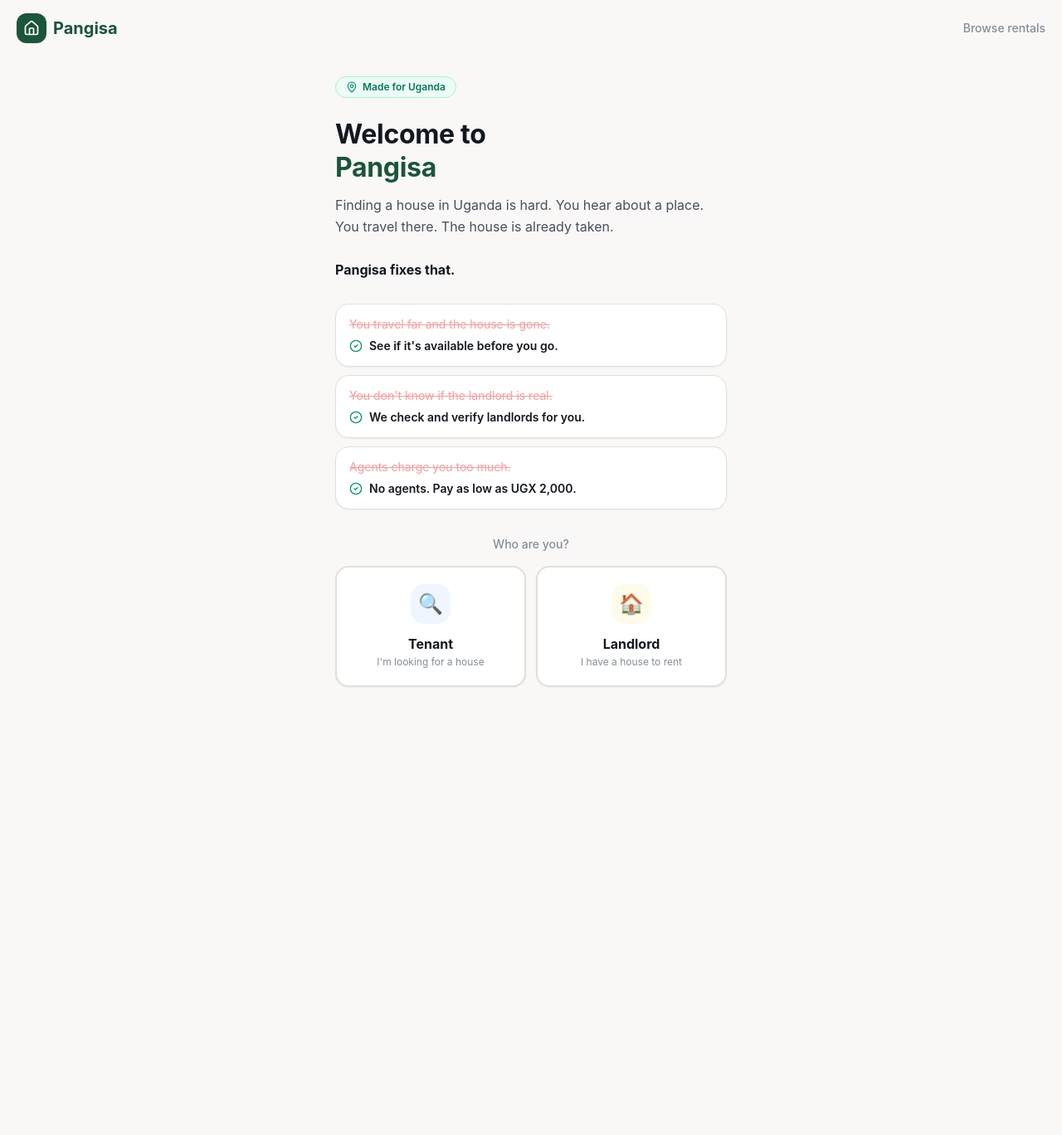
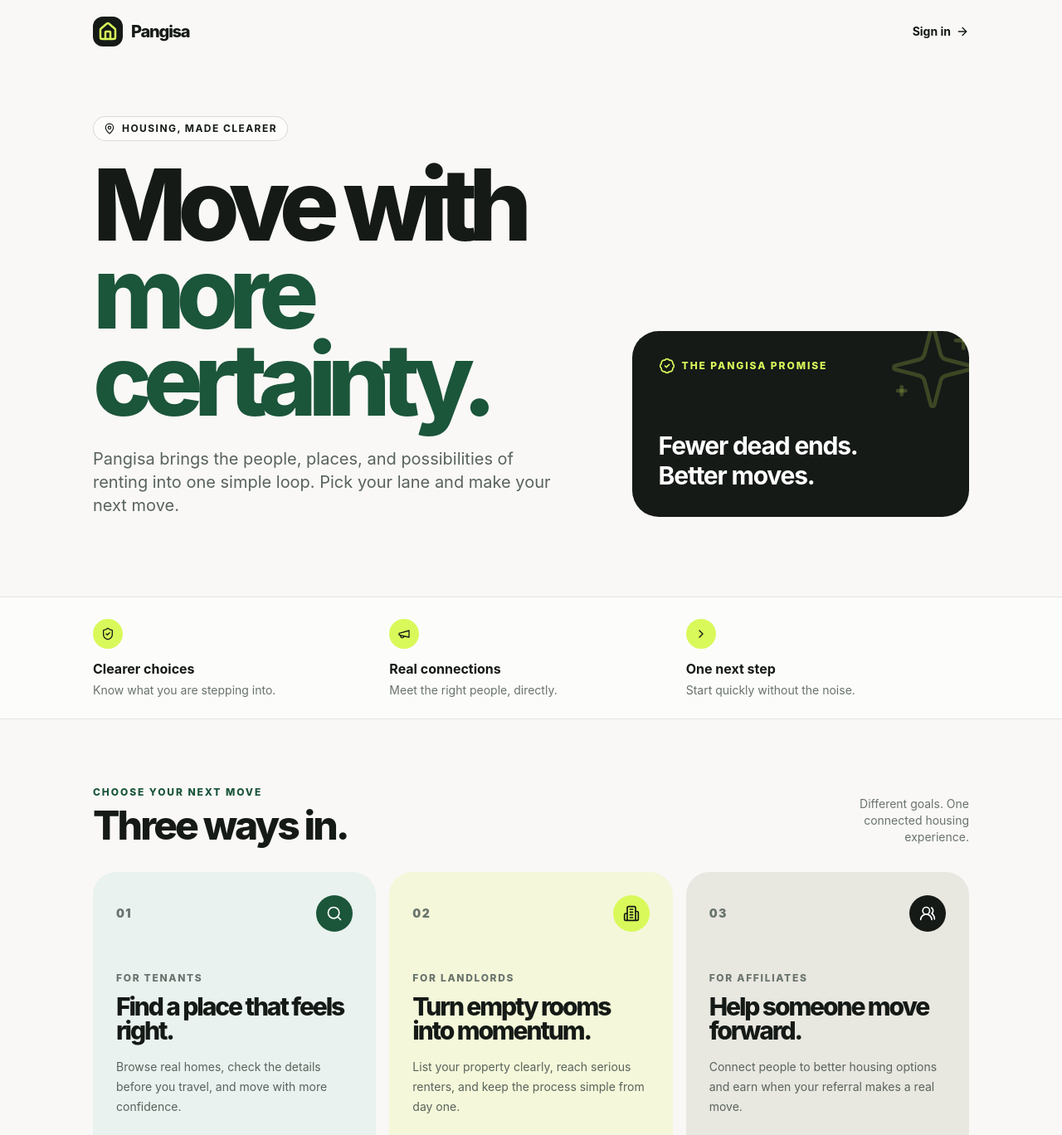
Before and after one commit to De2002/Pangisa, a React (Vite) app: page / in a window 1280 px wide. Shown: the top 1368 px of the page at 83% size. Before the commit the page ends 868 px from the top, so only its background shows below. Built offline with nearby package versions, Linux system fonts and the light colour scheme.

Commit message:
feat: enhance Welcome page with new icons and journey sections
Co-authored-by: De2002 <105716057+De2002@users.noreply.github.com>

```diff
--- a/src/pages/Welcome.tsx
+++ b/src/pages/Welcome.tsx
@@ -1,7 +1,55 @@
 import { useEffect } from "react";
-import { useNavigate, Link } from "react-router-dom";
-import { Home, MapPin, CheckCircle2 } from "lucide-react";
+import { Link, useNavigate } from "react-router-dom";
+import {
+  ArrowRight,
+  BadgeCheck,
+  Building2,
+  ChevronRight,
+  Home,
+  MapPin,
+  Megaphone,
+  Search,
+  ShieldCheck,
+  Sparkles,
+  UsersRound,
+} from "lucide-react";
 import { useAuth } from "@/hooks/useAuth";
+
+const journeys = [
+  {
+    number: "01",
+    label: "For tenants",
+    title: "Find a place that feels right.",
+    body: "Browse real homes, check the details before you travel, and move with more confidence.",
+    action: "Find a home",
+    href: "/browse",
+    icon: Search,
+    accent: "bg-[hsl(var(--brand-primary))] text-white",
+    soft: "bg-[#E9F2EE]",
+  },
+  {
+    number: "02",
+    label: "For landlords",
+    title: "Turn empty rooms into momentum.",
+    body: "List your property clearly, reach serious renters, and keep the process simple from day one.",
+    action: "List my property",
+    href: "/onboarding?role=landlord",
+    icon: Building2,
+    accent: "bg-[#D9F95A] text-[#141A17]",
+    soft: "bg-[#F4F7D9]",
+  },
+  {
+    number: "03",
+    label: "For affiliates",
+    title: "Help someone move forward.",
+    body: "Connect people to better housing options and earn when your referral makes a real move.",
+    action: "Join as an affiliate",
+    href: "/affiliate",
+    icon: UsersRound,
+    accent: "bg-[#151A17] text-white",
+    soft: "bg-[#E8E7E0]",
+  },
+];
 
 export default function Welcome() {
   const navigate = useNavigate();
@@ -16,110 +64,118 @@ export default function Welcome() {
   if (loading) {
     return (
       <div className="min-h-screen bg-[hsl(var(--bg-warm))] flex items-center justify-center">
-        <div className="w-8 h-8 border-2 border-[hsl(var(--brand-primary))] border-t-transparent rounded-full animate-spin" />
+        <div className="h-8 w-8 animate-spin rounded-full border-2 border-[hsl(var(--brand-primary))] border-t-transparent" />
       </div>
     );
   }
 
   return (
-    <div className="min-h-screen bg-[hsl(var(--bg-warm))] flex flex-col">
-      {/* Top bar */}
-      <div className="flex items-center justify-between px-5 py-4">
-        <div className="flex items-center gap-2">
-          <div className="w-9 h-9 rounded-xl bg-[hsl(var(--brand-primary))] flex items-center justify-center shadow-sm">
-            <Home className="w-5 h-5 text-white" />
+    <main className="min-h-screen overflow-hidden bg-[hsl(var(--bg-warm))] text-[#151A17]">
+      <header className="mx-auto flex w-full max-w-6xl items-center justify-between px-5 py-5 sm:px-8 lg:px-12">
+        <Link to="/" className="flex items-center gap-2.5" aria-label="Pangisa home">
+          <span className="flex size-9 items-center justify-center rounded-xl bg-[#151A17] text-[#D9F95A]">
+            <Home className="size-4.5" strokeWidth={2.5} />
+          </span>
+          <span className="font-display text-xl font-extrabold tracking-[-0.06em]">Pangisa</span>
+        </Link>
+        <Link
+          to="/auth?mode=login"
+          className="inline-flex items-center gap-1.5 text-sm font-bold text-[#151A17] transition-opacity hover:opacity-60"
+        >
+          Sign in <ArrowRight className="size-4" />
+        </Link>
+      </header>
+
+      <section className="mx-auto grid w-full max-w-6xl gap-10 px-5 pb-14 pt-8 sm:px-8 sm:pt-16 lg:grid-cols-[1.2fr_0.8fr] lg:items-end lg:px-12 lg:pb-24">
+        <div>
+          <div className="mb-6 inline-flex items-center gap-2 rounded-full border border-[#151A17]/15 bg-white/60 px-3 py-1.5 text-xs font-bold uppercase tracking-[0.12em] text-[#151A17]">
+            <MapPin className="size-3.5" />
+            Housing, made clearer
           </div>
-          <span className="text-xl font-bold text-[hsl(var(--brand-primary))]">Pangisa</span>
-        </div>
-        <Link
-          to="/browse"
-          className="text-sm font-medium text-[hsl(var(--text-muted))] hover:text-[hsl(var(--brand-primary))] transition-colors"
-        >
-          Browse rentals
-        </Link>
-      </div>
-
-      <div className="flex-1 flex flex-col justify-between px-5 pb-10 max-w-lg mx-auto w-full">
-
-        {/* Welcome */}
-        <div className="mt-6">
-          <div className="inline-flex items-center gap-1.5 bg-emerald-50 border border-emerald-200 rounded-full px-3 py-1 mb-6">
-            <MapPin className="w-3.5 h-3.5 text-emerald-600" />
-            <span className="text-xs font-semibold text-emerald-700">Made for Uganda</span>
-          </div>
-
-          <h1 className="text-[2rem] font-bold text-[hsl(var(--text-primary))] leading-tight mb-3">
-            Welcome to<br />
-            <span className="text-[hsl(var(--brand-primary))]">Pangisa</span>
+          <h1 className="max-w-4xl font-display text-[clamp(3.4rem,11vw,7.5rem)] font-extrabold leading-[0.88] tracking-[-0.09em]">
+            Move with
+            <span className="block text-[hsl(var(--brand-primary))]">more certainty.</span>
           </h1>
-
-          <p className="text-[hsl(var(--text-secondary))] text-base leading-relaxed mb-7">
-            Finding a house in Uganda is hard. You hear about a place. You travel there.
-            The house is already taken.
-            <br /><br />
-            <strong className="text-[hsl(var(--text-primary))]">Pangisa fixes that.</strong>
+          <p className="mt-7 max-w-xl text-lg leading-7 text-[#59635D] sm:text-xl">
+            Pangisa brings the people, places, and possibilities of renting into one simple loop.
+            Pick your lane and make your next move.
           </p>
-
-          {/* Problem → Solution cards */}
-          <div className="space-y-2.5 mb-8">
-            {[
-              {
-                problem: "You travel far and the house is gone.",
-                fix: "See if it's available before you go.",
-              },
-              {
-                problem: "You don't know if the landlord is real.",
-                fix: "We check and verify landlords for you.",
-              },
-              {
-                problem: "Agents charge you too much.",
-                fix: "No agents. Pay as low as UGX 2,000.",
-              },
-            ].map((item, i) => (
-              <div key={i} className="bg-white rounded-2xl border border-[hsl(var(--border))] px-4 py-3.5 shadow-sm">
-                <p className="text-sm text-red-400 mb-1.5 line-through opacity-70">{item.problem}</p>
-                <div className="flex items-center gap-2">
-                  <CheckCircle2 className="w-4 h-4 text-emerald-600 flex-shrink-0" />
-                  <p className="text-sm font-semibold text-[hsl(var(--text-primary))]">{item.fix}</p>
-                </div>
-              </div>
-            ))}
-          </div>
         </div>
 
-        {/* Who are you? */}
-        <div>
-          <p className="text-center text-[hsl(var(--text-muted))] text-sm font-medium mb-4">Who are you?</p>
+        <div className="relative flex min-h-48 flex-col justify-between overflow-hidden rounded-[2rem] bg-[#151A17] p-6 text-white sm:min-h-56 sm:p-8">
+          <Sparkles className="absolute -right-3 -top-3 size-28 text-[#D9F95A]/20" strokeWidth={1} />
+          <div className="relative flex items-center gap-2 text-[#D9F95A]">
+            <BadgeCheck className="size-5" />
+            <span className="text-xs font-extrabold uppercase tracking-[0.16em]">The Pangisa promise</span>
+          </div>
+          <p className="relative max-w-xs text-2xl font-bold leading-tight tracking-[-0.04em] sm:text-3xl">
+            Fewer dead ends. Better moves.
+          </p>
+        </div>
+      </section>
 
-          <div className="grid grid-cols-2 gap-3">
-            <button
-              onClick={() => navigate("/onboarding?role=tenant")}
-              className="flex flex-col items-center gap-3 bg-white border-2 border-[hsl(var(--border))] hover:border-[hsl(var(--brand-primary))] active:scale-[0.98] rounded-2xl p-5 transition-all group shadow-sm"
-            >
-              <div className="w-12 h-12 rounded-2xl bg-blue-50 group-hover:bg-blue-100 flex items-center justify-center transition-colors">
-                <span className="text-2xl">🔍</span>
+      <section className="border-y border-[#151A17]/10 bg-white/45">
+        <div className="mx-auto grid w-full max-w-6xl gap-4 px-5 py-6 sm:grid-cols-3 sm:px-8 lg:px-12">
+          {[
+            [ShieldCheck, "Clearer choices", "Know what you are stepping into."],
+            [Megaphone, "Real connections", "Meet the right people, directly."],
+            [ChevronRight, "One next step", "Start quickly without the noise."],
+          ].map(([Icon, title, body]) => (
+            <div key={title as string} className="flex gap-3 sm:flex-col">
+              <span className="mt-0.5 flex size-9 shrink-0 items-center justify-center rounded-full bg-[#D9F95A] text-[#151A17]">
+                <Icon className="size-4" />
+              </span>
+              <div>
+                <p className="font-bold">{title as string}</p>
+                <p className="mt-1 text-sm leading-5 text-[#69736D]">{body as string}</p>
               </div>
-              <div className="text-center">
-                <p className="font-bold text-[hsl(var(--text-primary))] text-base">Tenant</p>
-                <p className="text-xs text-[hsl(var(--text-muted))] mt-0.5">I'm looking for a house</p>
-              </div>
-            </button>
+            </div>
+          ))}
+        </div>
+      </section>
 
-            <button
-              onClick={() => navigate("/onboarding?role=landlord")}
-              className="flex flex-col items-center gap-3 bg-white border-2 border-[hsl(var(--border))] hover:border-[hsl(var(--brand-accent))] active:scale-[0.98] rounded-2xl p-5 transition-all group shadow-sm"
-            >
-              <div className="w-12 h-12 rounded-2xl bg-amber-50 group-hover:bg-amber-100 flex items-center justify-center transition-colors">
-                <span className="text-2xl">🏠</span>
-              </div>
-              <div className="text-center">
-                <p className="font-bold text-[hsl(var(--text-primary))] text-base">Landlord</p>
-                <p className="text-xs text-[hsl(var(--text-muted))] mt-0.5">I have a house to rent</p>
-              </div>
-            </button>
+      <section className="mx-auto w-full max-w-6xl px-5 py-14 sm:px-8 sm:py-20 lg:px-12">
+        <div className="mb-8 flex items-end justify-between gap-6">
+          <div>
+            <p className="text-xs font-extrabold uppercase tracking-[0.16em] text-[hsl(var(--brand-primary))]">Choose your next move</p>
+            <h2 className="mt-2 font-display text-3xl font-extrabold tracking-[-0.06em] sm:text-5xl">Three ways in.</h2>
           </div>
+          <p className="hidden max-w-48 text-right text-sm leading-5 text-[#69736D] sm:block">Different goals. One connected housing experience.</p>
         </div>
-      </div>
-    </div>
+
+        <div className="grid gap-4 lg:grid-cols-3">
+          {journeys.map((journey) => {
+            const Icon = journey.icon;
+            return (
+              <article key={journey.number} className={`flex min-h-[24rem] flex-col justify-between rounded-[1.75rem] p-6 sm:p-7 ${journey.soft}`}>
+                <div>
+                  <div className="flex items-center justify-between">
+                    <span className="text-sm font-black tracking-[0.1em] text-[#69736D]">{journey.number}</span>
+                    <span className={`flex size-11 items-center justify-center rounded-full ${journey.accent}`}>
+                      <Icon className="size-5" />
+                    </span>
+                  </div>
+                  <p className="mt-12 text-xs font-extrabold uppercase tracking-[0.14em] text-[#69736D]">{journey.label}</p>
+                  <h3 className="mt-3 font-display text-3xl font-extrabold leading-[0.98] tracking-[-0.07em]">{journey.title}</h3>
+                  <p className="mt-4 max-w-sm text-sm leading-6 text-[#59635D]">{journey.body}</p>
+                </div>
+                <Link
+                  to={journey.href}
+                  className="mt-8 inline-flex items-center justify-between rounded-full bg-[#151A17] px-5 py-3.5 text-sm font-extrabold text-white transition-transform hover:translate-x-1"
+                >
+                  {journey.action}
+                  <ArrowRight className="size-4" />
+                </Link>
+              </article>
+            );
+          })}
+        </div>
+      </section>
+
+      <footer className="mx-auto flex w-full max-w-6xl flex-col gap-3 border-t border-[#151A17]/10 px-5 py-7 text-sm text-[#69736D] sm:flex-row sm:items-center sm:justify-between sm:px-8 lg:px-12">
+        <p>Built for better moves in Uganda.</p>
+        <Link to="/auth?mode=signup" className="font-bold text-[#151A17] hover:opacity-60">Create your Pangisa account <ArrowRight className="ml-1 inline size-3.5" /></Link>
+      </footer>
+    </main>
   );
 }
```
